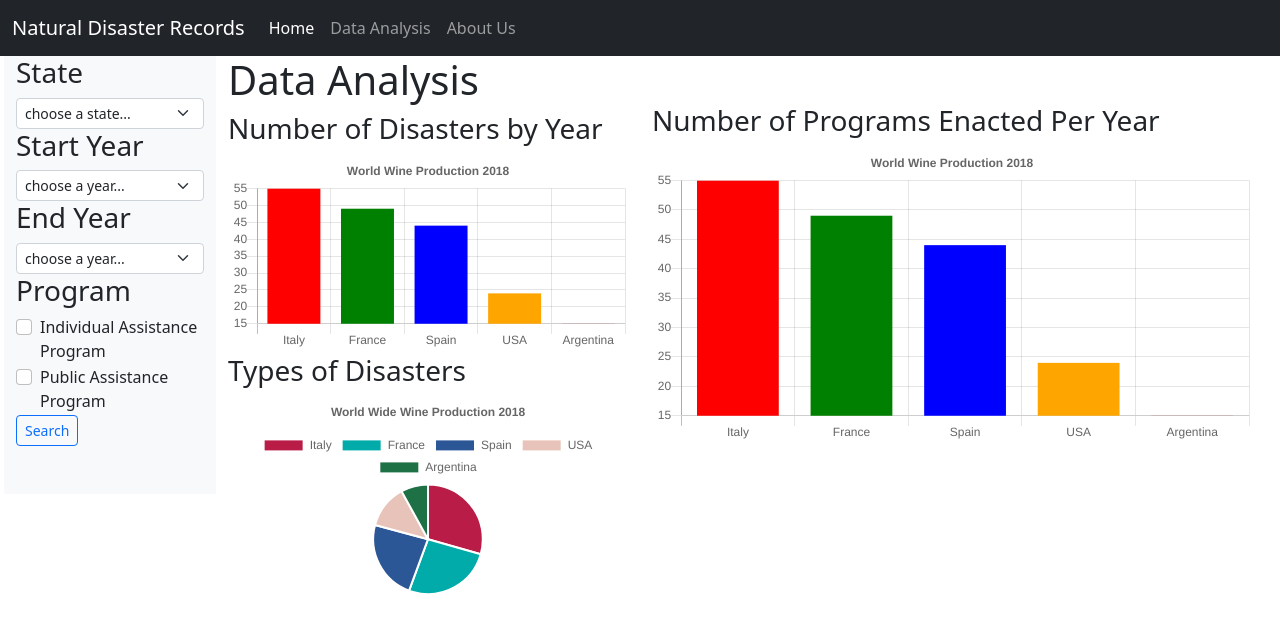
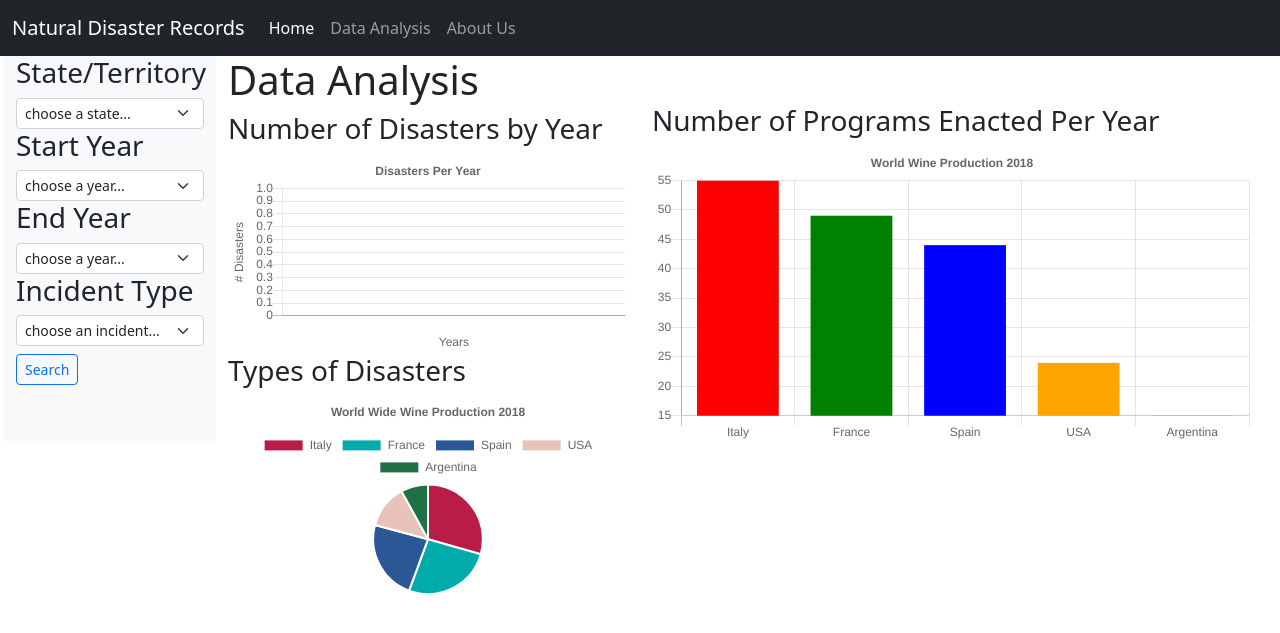
Before and after one commit to machaleck/cs257, a Flask app: page /data_analysis in a window 1280 px wide. Shown: the top 633 px of the page. Run offline with Flask 2, Linux system fonts and the light colour scheme; data that the repository does not hold is empty; parts of the project's set-up code (start-up, migrations or seed data) failed here and were passed over; some libraries are stand-ins or nearby versions.

Commit message:
graphs be mean

```diff
--- a/webapp/api.py
+++ b/webapp/api.py
@@ -19,6 +19,71 @@ def get_connection():
     return psycopg2.connect(database=config.database,
                             user=config.user,
                             password=config.password)
+
+
+
+@api.route('/disasters_year/', methods= ['GET'])
+def get_year_data():
+    ''' Returns graph stuff.
+
+        By default, the list is presented in graph order.
+
+            http://.../disasters_year/
+
+        Returns an empty list if there's any database failure.
+    '''
+    query = '''SELECT states.name, years.year, incident_types.incident
+                FROM incident_types, states, years, disasters
+                WHERE incident_types.id = disasters.incident_type_id
+                AND states.id = disasters.state_id
+                AND years.id = disasters.year'''
+    where_clause_args = []
+    state = flask.request.args.get("state")
+    start_year = flask.request.args.get("start_year")
+    end_year = flask.request.args.get("end_year")
+    incident_type = flask.request.args.get("incident_type")
+
+    if state is not None:
+        query += ' AND states.name = %s'
+        where_clause_args.append(state)
+    if start_year is not None:
+        query += ' AND years.year >= %s'
+        where_clause_args.append(start_year)
+    if end_year is not None:
+        query += ' AND years.year <= %s'
+        where_clause_args.append(end_year)
+    if incident_type is not None:
+        query += ' AND incident_types.incident = %s'
+        where_clause_args.append(incident_type)
+
+    query += ' ORDER BY years.year'
+    years = {
+
+    }
+    try:
+        connection = get_connection()
+        cursor = connection.cursor()
+        cursor.execute(query, where_clause_args)
+        for row in cursor:
+            if row[1] in years:
+                years[row[1]] = years[row[1]] + 1
+            else:
+                years.update({row[1]: 1})
+        cursor.close()
+        connection.close()
+    except Exception as e:
+        print(e, file=sys.stderr)
+
+    year_list = list(years.keys())
+    num_occurences = list(years.values())
+    colors=[]
+
+    color_options = ["red", "green", "blue", "orange", "brown"]
+    for item in year_list:
+        for color in color_options:
+            colors.append(color)
+
+    return json.dumps([year_list, num_occurences, colors])
 
 @api.route('/states/')
 def get_states():
--- a/webapp/static/graphs.js
+++ b/webapp/static/graphs.js
@@ -1,24 +1,95 @@
+function initializeData() {
+    loadStatesSelector();
+    loadYearsSelector();
+    loadIncidentTypesSelector();
+}
+
+function get_url(selectors, url) {
+    let a = 0;
+    for (let key in selectors) {
+        let selector = document.getElementById(selectors[key]);
+        console.log("hi")
+        if (!selector.value.includes("choose") || !selector.value == null) {
+            let selector_value = selector.value;
+            console.log(selector_value);
+            if (a != 0 && a < Object.keys(selectors).length) {
+                url += '&'
+            }
+            url += key + '=' + selector_value;
+            a += 1
+        }
+    }
+    return url;
+}
+
+function getAPIBaseURL() {
+    let baseURL = window.location.protocol
+        + '//' + window.location.hostname
+        + ':' + window.location.port
+        + '/api';
+    return baseURL;
+}
+
 function numDisastersPerYear(chartId) {
-    var xValues = ["Italy", "France", "Spain", "USA", "Argentina"];
-    var yValues = [55, 49, 44, 24, 15];
-    var barColors = ["red", "green", "blue", "orange", "brown"];
+
+    let url = getAPIBaseURL() + '/disasters_year?';
+    selectors = {
+        'state': 'state_selector',
+        'start_year': 'start_year_selector',
+        'end_year': 'end_year_selector',
+        'incident_type': 'incident_type'
+    };
+    url = get_url(selectors, url)
+    console.log(url)
+
+    fetch(url, { method: 'get' })
+
+        // When the results come back, transform them from a JSON string into
+        // a Javascript object (in this case, a list of author dictionaries).
+        .then((response) => response.json())
+        // Once you have your list of author dictionaries, use it to build
+        // an HTML table displaying the author names and lifespan.
+        .then(function (yearData) {
+            // Add the <option> elements to the <select> element
+            years = yearData[0]
+            numOccurences = yearData[1]
+            barColors = yearData[2]
 
             new Chart(chartId, {
                 type: "bar",
                 data: {
-            labels: xValues,
+                    labels: years,
                     datasets: [{
                         backgroundColor: barColors,
-                data: yValues
+                        data: numOccurences
                     }]
                 },
                 options: {
                     legend: { display: false },
                     title: {
                         display: true,
-                text: "World Wine Production 2018"
+                        text: "Disasters Per Year"
+                    },
+                    scales: {
+                        xAxes: [{
+                            scaleLabel: {
+                                display:true,
+                                labelString: 'Years'
+                            }
+                        }],
+                        yAxes: [{
+                            scaleLabel: {
+                                display:true,
+                                labelString: '# Disasters'
+                            }
+                        }]
                     }
                 }
+            });
+        })
+        // Log the error if anything went wrong during the fetch.
+        .catch(function (error) {
+            console.log(error);
         });
 }
 
--- a/webapp/static/set_up.js
+++ b/webapp/static/set_up.js
@@ -43,7 +43,7 @@ function hide() {
 function loadTableData() {
     console.log("Hi I'm load table and am running. ")
     let url = getAPIBaseURL() + '/natural_disasters?';
-    selectors = { 'state' : 'state_selector',
+    selectors = { 'state' : 'state_selectors',
     'start_year' : 'start_year_selector',
     'end_year' : 'end_year_selector',
     'incident_type' : 'incident_type'
--- a/webapp/templates/index.html
+++ b/webapp/templates/index.html
@@ -42,7 +42,7 @@
         <div class=" mx-1 row align-items-start">
             <div class="col-2 pb-5 bg-light">
                 <h3>State/Territory</h3>
-                <select id="state_selector" class="form-select form-select-sm" aria-label="Default select example">
+                <select id="state_selectors" class="form-select form-select-sm" aria-label="Default select example">
                 </select>
                 <h3>Start Year</h3>
                 <select id="start_year_selector" class="year_selector form-select form-select-sm"
@@ -56,7 +56,7 @@
                 <h3>Incident Type</h3>
                 <select id="incident_type" class="form-select form-select-sm" aria-label="Default select example">
                 </select>
-                <button type="button" onclick="loadTableData(), hide(), show()"class="my-2 btn btn-outline-primary btn-sm">Search</button>
+                <button type="button" onclick="loadTableData(), hide()"class="my-2 btn btn-outline-primary btn-sm">Search</button>
             </div>
             <div class="col-8">
                 <h1 class ="hide_me">Our Data</h1>
--- a/webapp/templates/mockup1.html
+++ b/webapp/templates/mockup1.html
@@ -10,9 +10,10 @@
         integrity="sha384-Zenh87qX5JnK2Jl0vWa8Ck2rdkQ2Bzep5IDxbcnCeuOxjzrPF/et3URy9Bv1WTRi" crossorigin="anonymous">
     <script src="https://cdnjs.cloudflare.com/ajax/libs/Chart.js/2.9.4/Chart.js"></script>
     <script src="../static/graphs.js"></script>
+    <script src ="../static/set_up.js"></script>
 </head>
 
-<body onload= "numDisastersPerYear('numDis');typesOfDisasters('typesOfDisasters');numProgramsPerYear('numPerYear');">
+<body onload= "numDisastersPerYear('numDis');typesOfDisasters('typesOfDisasters');numProgramsPerYear('numPerYear');initializeData();">
     <nav class="navbar navbar-dark navbar-expand-lg bg-dark">
         <div class="container-fluid">
             <a class="navbar-brand">Natural Disaster Records</a>
@@ -32,44 +33,22 @@
     <div class=".container-fluid">
         <div class=" mx-1 row align-items-start">
             <div class="col-2 pb-5 bg-light">
-                <h3>State</h3>
-                <select class="form-select form-select-sm" aria-label="Default select example">
-                    <option selected>choose a state...</option>
-                    <option value="1">New York</option>
-                    <option value="2">Minnesota</option>
-                    <option value="3">California</option>
+                <h3>State/Territory</h3>
+                <select id="state_selector" class="form-select form-select-sm" aria-label="Default select example">
                 </select>
                 <h3>Start Year</h3>
-                <select class="form-select form-select-sm" aria-label="Default select example">
-                    <option selected>choose a year...</option>
-                    <option value="1">1900</option>
-                    <option value="2">2000</option>
-                    <option value="3">2100</option>
+                <select id="start_year_selector" class="year_selector form-select form-select-sm"
+                    aria-label="Default select example">
                 </select>
                 </select>
                 <h3>End Year</h3>
-                <select class="form-select form-select-sm" aria-label="Default select example">
-                    <option selected>choose a year...</option>
-                    <option value="1">1900</option>
-                    <option value="2">2000</option>
-                    <option value="3">2100</option>
+                <select id= "end_year_selector" class="year_selector form-select form-select-sm" aria-label="Default select example">
                 </select>
 
-
-                <h3>Program</h3>
-                <div class="form-check">
-                    <input class="form-check-input" type="checkbox" value="" id="flexCheckDefault">
-                    <label class="form-check-label" for="flexCheckDefault">
-                        Individual Assistance Program
-                    </label>
-                </div>
-                <div class="form-check">
-                    <input class="form-check-input" type="checkbox" value="" id="flexCheckChecked">
-                    <label class="form-check-label" for="flexCheckChecked">
-                        Public Assistance Program
-                    </label>
-                </div>
-                <button type="button" class="btn btn-outline-primary btn-sm">Search</button>
+                <h3>Incident Type</h3>
+                <select id="incident_type" class="form-select form-select-sm" aria-label="Default select example">
+                </select>
+                <button type="button" onclick="numDisastersPerYear()"class="my-2 btn btn-outline-primary btn-sm">Search</button>
             </div>
 
             <div class="col-4">
```
Lines whose indentation alone changed are shown as unchanged.
